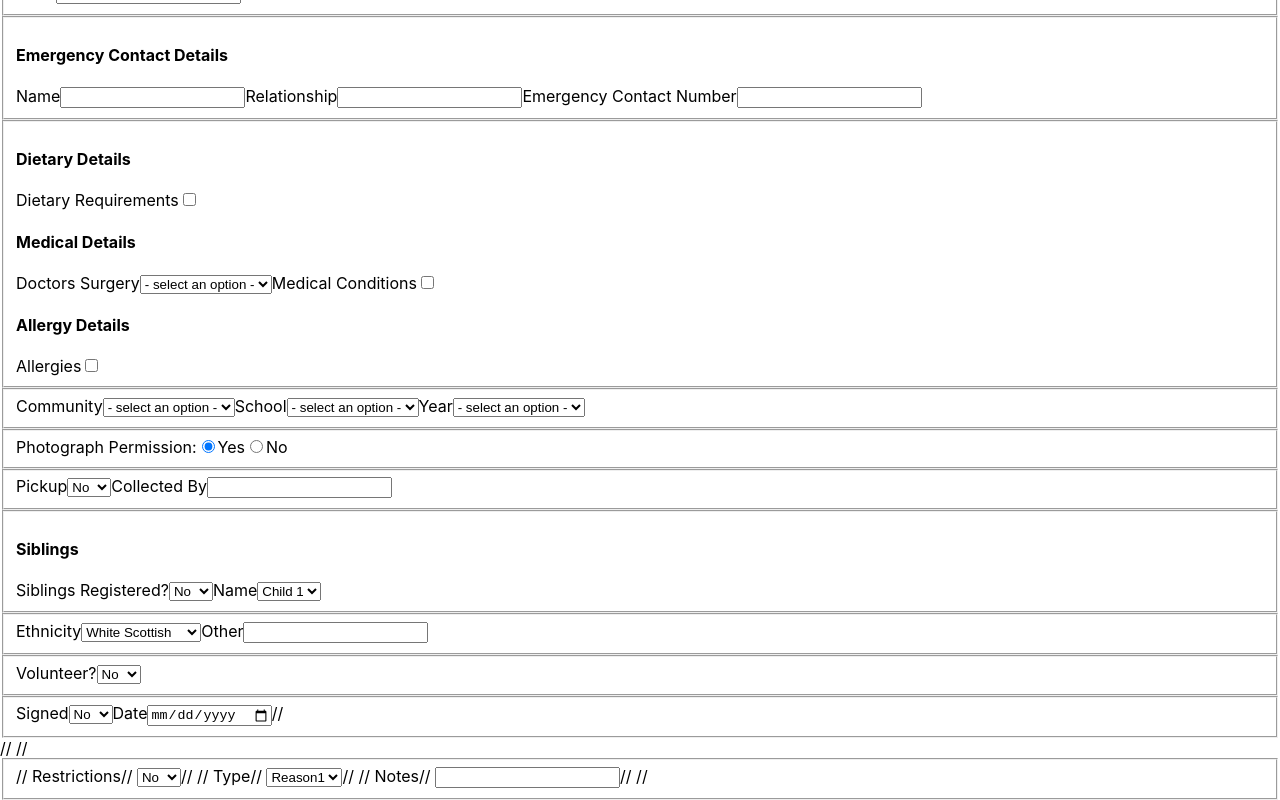
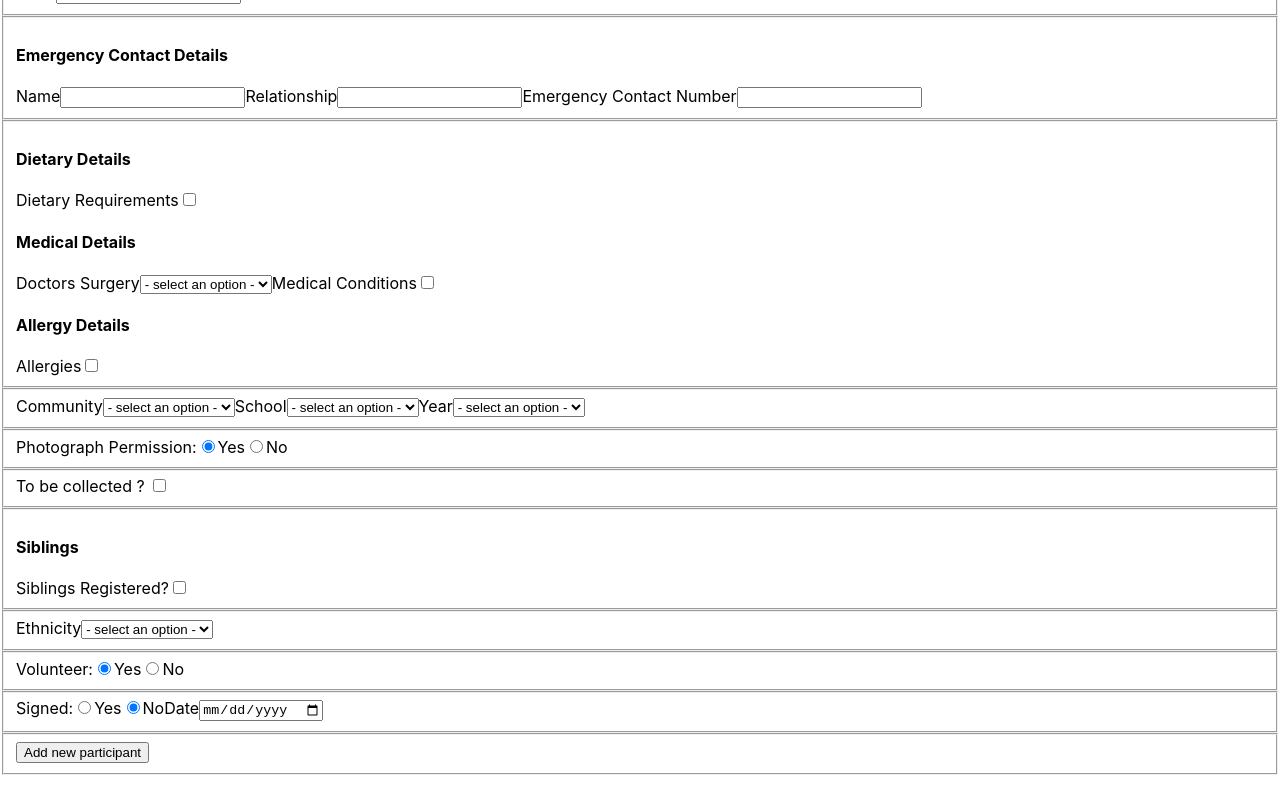
Before and after one commit to Fidelma/PYCP, a React (Create React App) app in the folder client/: page /registration in a window 1280 px wide. Shown: the part 473-1273 px from the top of the page. After the commit the page ends 1248 px from the top, so only its background shows below. Built offline with nearby package versions, Linux system fonts and the light colour scheme.

Commit message:
Complete form data being set on state

```diff
--- a/client/src/components/registration/Form.js
+++ b/client/src/components/registration/Form.js
@@ -43,7 +43,7 @@ class Form extends Component {
       },
       photographyPermission: true,
       pickUp: {
-        toBeCollected: null,
+        toBeCollected: false,
         byWho: ''
       },
     siblings: {
@@ -78,7 +78,13 @@ class Form extends Component {
     this.handleAllergyUpdate = this.handleAllergyUpdate.bind(this);
     this.handleAllergyDetailsChange = this.handleAllergyDetailsChange.bind(this);
     this.handleSchoolChange = this.handleSchoolChange.bind(this);
-    this.handlePhotographyPermissionChange = this.handlePhotographyPermissionChange.bind(this);
+    this.handleRadioButtonChange = this.handleRadioButtonChange.bind(this);
+    this.handlePickUpChange = this.handlePickUpChange.bind(this);
+    this.handlePickUpDetailsChange = this.handlePickUpDetailsChange.bind(this);
+    this.handleSiblingsChange = this.handleSiblingsChange.bind(this);
+    this.handleSiblingsAdded = this.handleSiblingsAdded.bind(this);
+    this.handleEthinicityChange = this.handleEthinicityChange.bind(this);
+    this.handleSignatureRadioButtonChange = this.handleSignatureRadioButtonChange.bind(this);
   }
 
 
@@ -201,17 +207,86 @@ class Form extends Component {
     }))
   }
 
-  handlePhotographyPermissionChange({target: {value}}){
+  handleRadioButtonChange({target: {value, name}}){
     if(value == "true"){
-      this.setState({photographyPermission: true})
+      this.setState({[name]: true})
     } else {
-      this.setState({photographyPermission: false})
+      this.setState({[name]: false})
+    }
+  }
+
+  handlePickUpChange({target: {name}}){
+    this.setState(prevState => ({
+      pickUp: {
+        ...prevState.pickUp,
+        toBeCollected: !this.state.pickUp.toBeCollected,
+        byWho: ''
+      }
+    }))
+    this.toggleExtraDetails(name)
+  }
+
+  handlePickUpDetailsChange({target: {value, name}}){
+    this.setState(prevState => ({
+      pickUp: {
+        ...prevState.pickUp,
+        [name]: value
+      }
+    }))
+  }
+
+  handleSiblingsChange({target: {name}}){
+    this.setState(prevState => ({
+      siblings: {
+        ...prevState.siblings,
+        exists: !this.state.siblings.exists,
+        siblings: []
+      }
+    }))
+    this.toggleExtraDetails(name)
+  }
+
+  handleSiblingsAdded({target: {value, name}}){
+    const siblingsToAdd = value.split(",")
+    this.setState(prevState => ({
+      siblings: {
+        ...prevState.siblings,
+        siblings: siblingsToAdd
+      }
+    }))
+  }
+
+  handleEthinicityChange({target: {value, name}}){
+    if(value === "Other"){
+      this.setState({ethinicty: ''})
+      this.toggleExtraDetails(name)
+    } else {
+      this.setState({ethnicity: value})
+    }
+  }
+
+  handleSignatureRadioButtonChange({target: {value, name}}){
+    if(value == "true"){
+      this.setState(prevState => ({
+        signed: {
+          ...prevState.signed,
+          signed: true
+        }
+      }))
+    } else {
+      this.setState(prevState => ({
+        signed: {
+          ...prevState.signed,
+          signed: false
+        }
+      }))
     }
   }
 
 render(){
   return(
     <>
+    <form>
       <h2>Registration Form</h2>
 
       <fieldset>
@@ -499,7 +574,7 @@ render(){
         name="photographyPermission"
         value="true"
         checked={this.state.photographyPermission === true}
-        onChange={this.handlePhotographyPermissionChange}/>Yes
+        onChange={this.handleRadioButtonChange}/>Yes
         </label>
         <label>
         <input
@@ -507,42 +582,59 @@ render(){
         name="photographyPermission"
         value="false"
         checked={this.state.photographyPermission === false}
-        onChange={this.handlePhotographyPermissionChange}/>No
+        onChange={this.handleRadioButtonChange}/>No
         </label>
 
       </fieldset>
 
       <fieldset>
-        <label>Pickup</label>
-        <select name="tobeCollected" id="tobeCollected">
-          <option value="false">No</option>
-          <option value="true">Yes</option>
-        </select>
+        <label>To be collected ? </label>
+        <input
+        type="checkbox"
+        name="collectionDetails"
+        value={this.state.pickUp.toBeCollected}
+        onChange={this.handlePickUpChange}/>
 
+        <div id="collectionDetails" style={{display: "none"}}>
         <label>Collected By</label>
-        <input type="text"/>
+        <input
+        type="text"
+        name="byWho"
+        value={this.state.pickUp.byWho}
+        onChange={this.handlePickUpDetailsChange}
+        />
+        </div>
+
       </fieldset>
 
       <fieldset>
         <h4>Siblings</h4>
         <label>Siblings Registered?</label>
-        <select name="exists" id="exists">
-          <option value="false">No</option>
-          <option value="true">Yes</option>
-        </select>
+        <input
+        type="checkbox"
+        name="siblingdetails"
+        value={this.state.siblings.exists}
+        onChange={this.handleSiblingsChange}/>
 
+        <div id="siblingdetails" style={{display: "none"}}>
         <label>Name</label>
-        <select name="siblings" id="siblings">
-          <option value="name">Child 1</option>
-          <option value="name">Child 2</option>
-          <option value="name">Child 3</option>
-        </select>
+        <input
+        type="text"
+        name="siblings"
+        value={this.state.siblings.siblings}
+        onChange={this.handleSiblingsAdded}/>
+        </div>
 
       </fieldset>
 
       <fieldset>
         <label>Ethnicity</label>
-        <select name="ethnicity" id="ethnicity">
+        <select
+        name="ethnicityOther"
+        id="ethnicity"
+        onChange={this.handleEthinicityChange}>
+          <option
+          disabled selected value> - select an option - </option>
           <option value="White Scottish">White Scottish</option>
           <option value="White British">White British</option>
           <option value="Black">Black</option>
@@ -551,50 +643,74 @@ render(){
           <option value="Prefer not to say">Prefer not to say</option>
           <option value="Other">Other</option>
         </select>
+
+        <div id="ethnicityOther" style={{display: "none"}}>
         <label>Other</label>
-        <input type="text"/>
+        <input
+        type="text"
+        name="ethinicty"
+        value={this.state.ethinicty}
+        onChange={this.handleChange}/>
+        </div>
 
       </fieldset>
 
       <fieldset>
-      <label>Volunteer?</label>
-      <select name="volunteering" id="volunteering">
-        <option value="false">No</option>
-        <option value="true">Yes</option>
-      </select>
+      <label>Volunteer:</label>
+      <label>
+      <input
+      type="radio"
+      name="volunteering"
+      value="true"
+      checked={this.state.volunteering === true}
+      onChange={this.handleRadioButtonChange}/>Yes
+      </label>
+      <label>
+      <input
+      type="radio"
+      name="volunteering"
+      value="false"
+      checked={this.state.volunteering === false}
+      onChange={this.handleRadioButtonChange}/>No
+      </label>
       </fieldset>
 
       <fieldset>
-      <label>Signed</label>
-        <select name="signed" id="signed">
-          <option value="false">No</option>
-          <option value="true">Yes</option>
-          </select>
+
+          <label>Signed:</label>
+          <label>
+          <input
+          type="radio"
+          name="signed"
+          value="true"
+          checked={this.state.signed.signed === true}
+          onChange={this.handleSignatureRadioButtonChange}/>Yes
+          </label>
+          <label>
+          <input
+          type="radio"
+          name="signed"
+          value="false"
+          checked={this.state.signed.signed === false}
+          onChange={this.handleSignatureRadioButtonChange}/>No
+          </label>
 
         <label>Date</label>
-        <input type="date"/>
+        <input
+        type="date"
+        name="date"
+        value={this.state.signed.date}
+        onChange={this.handleSignedChange}/>
 
-      // </fieldset>
-      //
-      // <fieldset>
-      // <label>Restrictions</label>
-      //   <select name="restrictions" id="restrictions">
-      //     <option value="false">No</option>
-      //     <option value="true">Yes</option>
-      //     </select>
-      //
-      // <label>Type</label>
-      //     <select name="type" id="type">
-      //       <option value="reason1">Reason1</option>
-      //       <option value="reason2">Reason2</option>
-      //       <option value="reason3">Reason3</option>
-      //       <option value="reason4">Reason4</option>
-      //     </select>
-      //
-      //     <label>Notes</label>
-      //     <input type="text"/>
-      //
-      // </fieldset>
+        </fieldset>
+
+        <fieldset>
+
+        <button type="submit">Add new participant</button>
+
+        </fieldset>
+        </form>
+
       </>
 
   )
```
